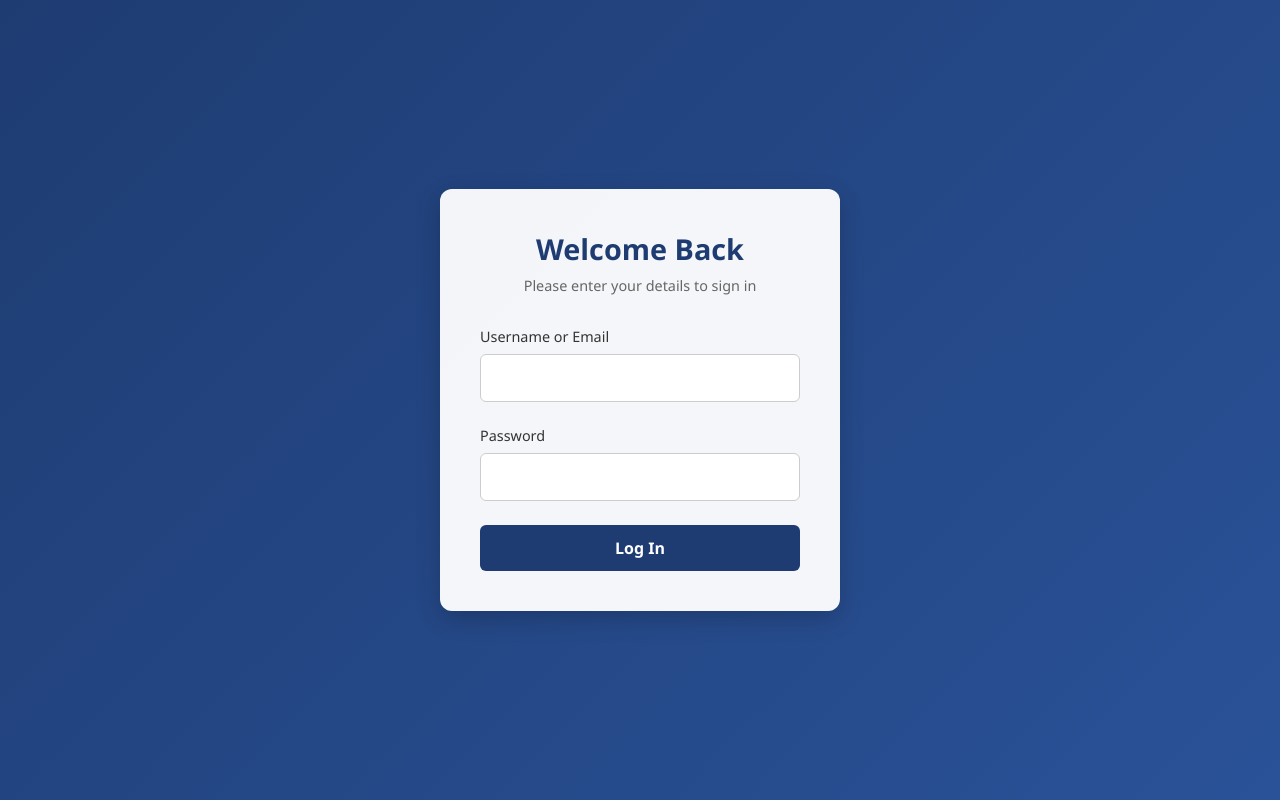
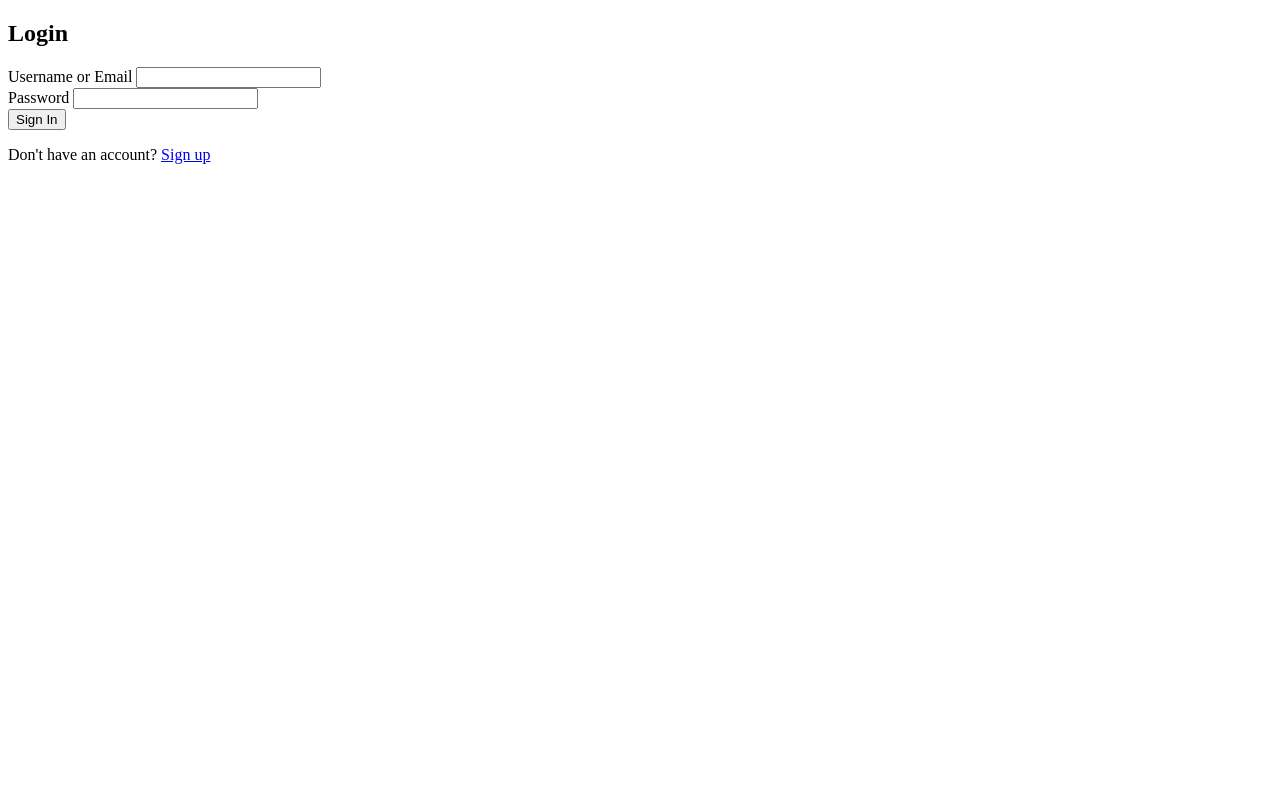
Before and after one commit to jeeya2910/odoo-hackathon, a website: page index.html in a window 1280 px wide. Drawn offline with Linux system fonts and the light colour scheme.

Commit message:
Index file added

```diff
--- a/index.html
+++ b/index.html
@@ -3,123 +3,31 @@
 <head>
     <meta charset="UTF-8">
     <meta name="viewport" content="width=device-width, initial-scale=1.0">
-    <title>Login | Secure Portal</title>
-    <style>
-        * {
-            margin: 0;
-            padding: 0;
-            box-sizing: border-box;
-            font-family: 'Segoe UI', Tahoma, Geneva, Verdana, sans-serif;
-        }
-
-        body {
-            min-height: 100vh;
-            display: flex;
-            align-items: center;
-            justify-content: center;
-            background: linear-gradient(135deg, #1e3c72 0%, #2a5298 100%);
-        }
-
-        .login-container {
-            width: 100%;
-            max-width: 400px;
-            padding: 2.5rem;
-            background: rgba(255, 255, 255, 0.95);
-            border-radius: 12px;
-            box-shadow: 0 8px 24px rgba(0, 0, 0, 0.2);
-        }
-
-        .login-header {
-            text-align: center;
-            margin-bottom: 2rem;
-        }
-
-        .login-header h2 {
-            color: #1e3c72;
-            font-size: 1.8rem;
-            font-weight: 600;
-        }
-
-        .login-header p {
-            color: #666;
-            font-size: 0.9rem;
-            margin-top: 0.5rem;
-        }
-
-        .form-group {
-            margin-bottom: 1.5rem;
-        }
-
-        .form-group label {
-            display: block;
-            margin-bottom: 0.5rem;
-            color: #333;
-            font-size: 0.9rem;
-            font-weight: 500;
-        }
-
-        .form-group input {
-            width: 100%;
-            padding: 0.75rem 1rem;
-            border: 1px solid #ccc;
-            border-radius: 6px;
-            font-size: 1rem;
-            transition: border-color 0.2s, box-shadow 0.2s;
-        }
-
-        .form-group input:focus {
-            outline: none;
-            border-color: #2a5298;
-            box-shadow: 0 0 0 3px rgba(42, 82, 152, 0.15);
-        }
-
-        .login-btn {
-            width: 100%;
-            padding: 0.75rem;
-            background: #1e3c72;
-            border: none;
-            border-radius: 6px;
-            color: white;
-            font-size: 1rem;
-            font-weight: 600;
-            cursor: pointer;
-            transition: background 0.2s;
-        }
-
-        .login-btn:hover {
-            background: #2a5298;
-        }
-
-        .error-message {
-            color: #d9534f;
-            font-size: 0.85rem;
-            margin-bottom: 1rem;
-            text-align: center;
-            display: none;
-        }
-    </style>
+    <title>Login Page</title>
+    <!-- You can link your CSS file here later -->
+    <!-- <link rel="stylesheet" href="style.css"> -->
 </head>
 <body>
 
     <div class="login-container">
-    <div class="login-header">
-        <h2>Welcome Back</h2>
-        <p>Please enter your details to sign in</p>
-    </div>
+        <h2>Login</h2>
 
-    <!-- The form sends data to the Node backend server via POST -->
-    <form action="http://localhost:3000/login" method="POST">
-        <div class="form-group">
+        <form id="loginForm" action="#" method="POST">
+            <div class="input-group">
                 <label for="username">Username or Email</label>
                 <input type="text" id="username" name="username" required autocomplete="username">
             </div>
 
-        <div class="form-group">
+            <div class="input-group">
                 <label for="password">Password</label>
                 <input type="password" id="password" name="password" required autocomplete="current-password">
             </div>
 
-        <button type="submit" class="login-btn">Log In</button>
+            <button type="submit">Sign In</button>
+
+            <p class="signup-link">
+                Don't have an account? <a href="#">Sign up</a>
+            </p>
         </form>
     </div>
 
```
Lines whose indentation alone changed are shown as unchanged.
